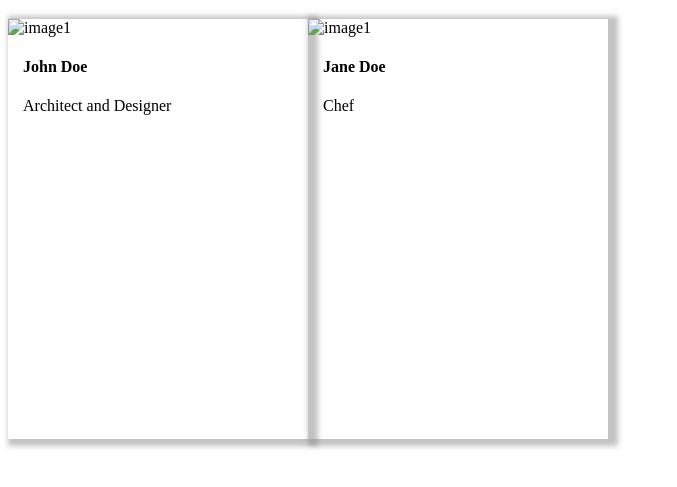
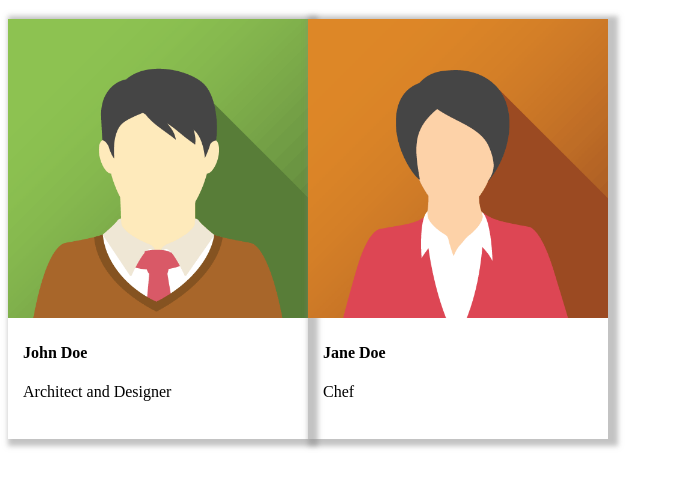
Before and after one commit to Izumi636/Izumi636.github.io, a plain HTML site: page index.html in a window 1280 px wide. Shown: the part 61-548 px from the top of the page, without its empty margins (0-677 px from the left). Drawn offline with Linux system fonts and the light colour scheme.

Commit message:
Update index.html

```diff
--- a/index.html
+++ b/index.html
@@ -10,14 +10,14 @@
     <h1>Profile Cards</h1>
 
     <div class="card-container">
-        <img src="assets/images/13683966.png" alt="image1" class="card-image">
+        <img src="avatar2.png" alt="image1" class="card-image">
         <div class="card-details">
             <h4>John Doe</h4>
             <p>Architect and Designer</p>
         </div>
     </div>
     <div class="card-container">
-        <img src="assets/images/pngtree-business-male-icon-vector-png-image_916468.jpg" alt="image1" class="card-image">
+        <img src="avatar6.png" alt="image1" class="card-image">
         <div class="card-details">
             <h4>Jane Doe</h4>
             <p>Chef</p>
```
